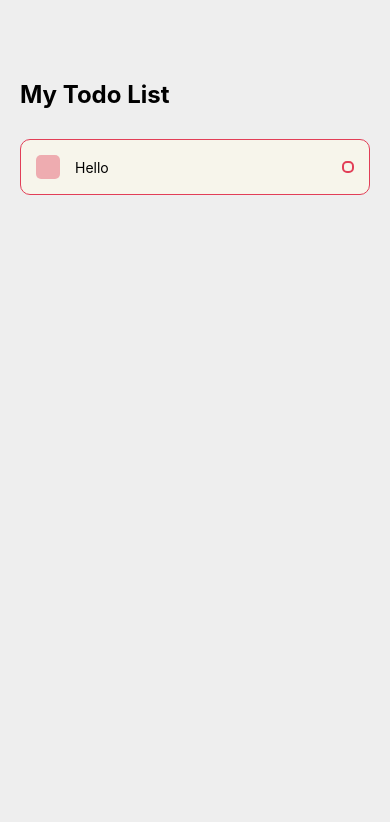
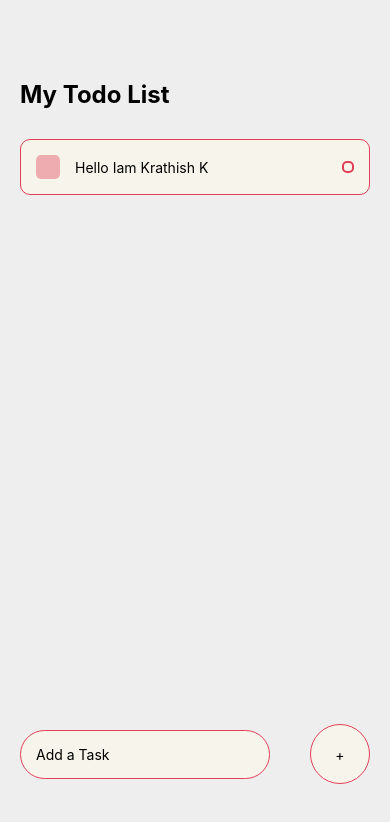
Before and after one commit to Krathish-sk/AddToDo-App, a React Native app: screen / in a window 390 px wide. Shown: the top 822 px of the page. Built offline with nearby package versions, Linux system fonts and the light colour scheme.

Commit message:
Add Task component

```diff
--- a/App.js
+++ b/App.js
@@ -1,18 +1,38 @@
 import { StatusBar } from "expo-status-bar";
-import { View, Text, StyleSheet } from "react-native";
+import {
+  View,
+  Text,
+  StyleSheet,
+  KeyboardAvoidingView,
+  TextInput,
+  Platform,
+  TouchableOpacity,
+} from "react-native";
 import { colors } from "./assets/colors";
+import AddTask from "./components/AddTask";
 import Task from "./components/Task";
 
 export default function App() {
   return (
     <View style={styles.container}>
       <StatusBar style="dark" />
+
+      {/* Display Todo field */}
       <View style={styles.tasksWrapper}>
         <Text style={styles.sectionTitle}>My Todo List</Text>
         <View style={styles.items}>
-          <Task text={"Hello"} />
+          <Task text={"Hello Iam Krathish K"} />
         </View>
       </View>
+
+      {/* Display User input field */}
+      {/* <KeyboardAvoidingView
+        behavior={Platform.OS === "ios" ? "padding" : "height"}
+        style={styles.writeTaskWrapper}
+      >
+        <TextInput style={styles.input} placeholder="Add a Task" />
+      </KeyboardAvoidingView> */}
+      <AddTask />
     </View>
   );
 }
--- /dev/null
+++ b/components/AddTask.js
@@ -0,0 +1,57 @@
+import {
+  View,
+  TextInput,
+  TouchableOpacity,
+  KeyboardAvoidingView,
+  Platform,
+  StyleSheet,
+  Text,
+} from "react-native";
+import { colors } from "../assets/colors";
+
+export default function AddTask() {
+  return (
+    <KeyboardAvoidingView
+      behavior={Platform.OS === "android" ? "height" : "padding"}
+      style={styles.writeTaskWrapper}
+    >
+      <TextInput placeholder="Add a Task" style={styles.input} />
+      <TouchableOpacity>
+        <View style={styles.addWrapper}>
+          <Text style={styles.addText}>+</Text>
+        </View>
+      </TouchableOpacity>
+    </KeyboardAvoidingView>
+  );
+}
+
+const styles = StyleSheet.create({
+  writeTaskWrapper: {
+    position: "absolute",
+    bottom: 60,
+    width: "100%",
+    flexDirection: "row",
+    justifyContent: "space-around",
+    alignItems: "center",
+  },
+  input: {
+    paddingVertical: 15,
+    width: 250,
+    paddingHorizontal: 15,
+    backgroundColor: colors.secondary,
+    borderRadius: 60,
+    borderColor: colors.primary,
+    borderWidth: 1,
+  },
+  addWrapper: {
+    width: 60,
+    height: 60,
+    backgroundColor: colors.secondary,
+    borderRadius: 60,
+    justifyContent: "center",
+    alignItems: "center",
+    borderColor: colors.primary,
+    borderWidth: 1,
+  },
+  addText: {},
+});
```
